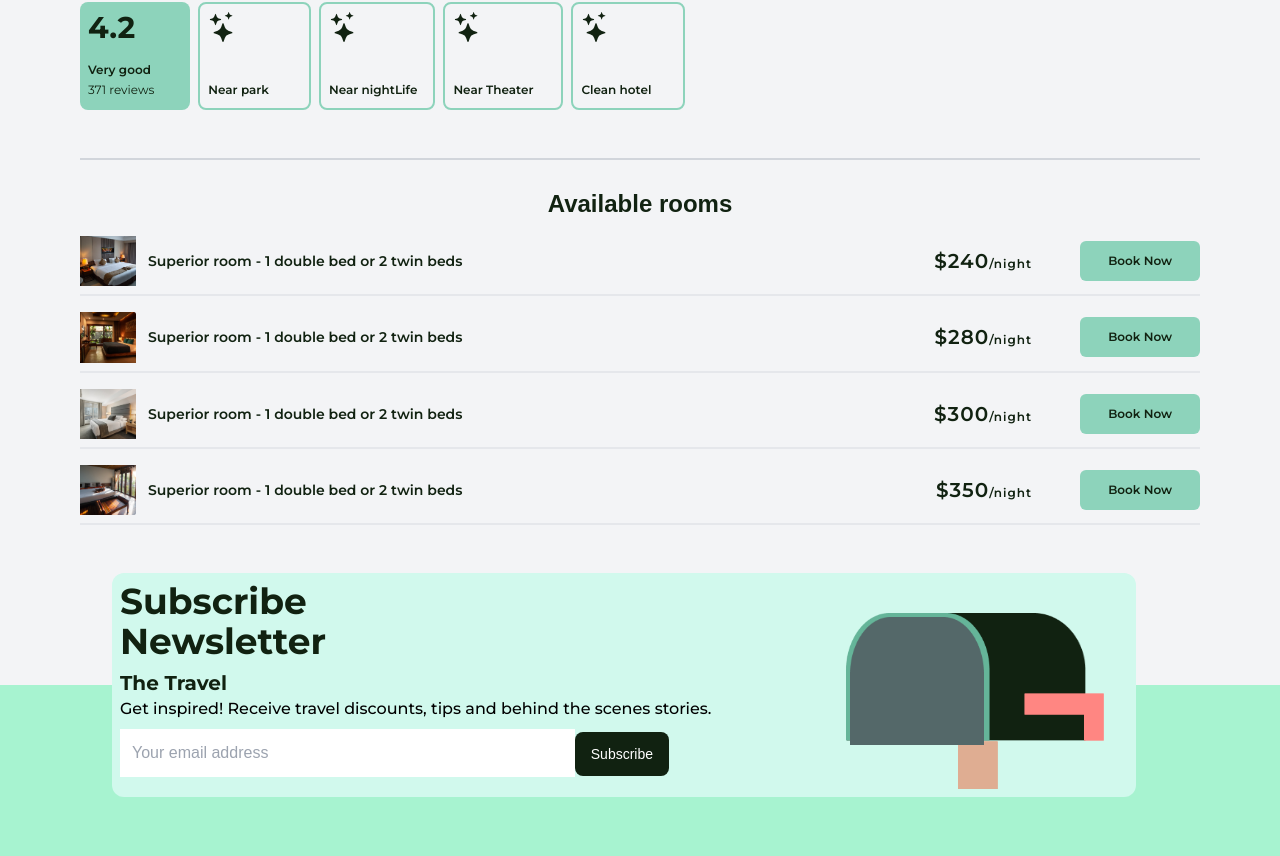
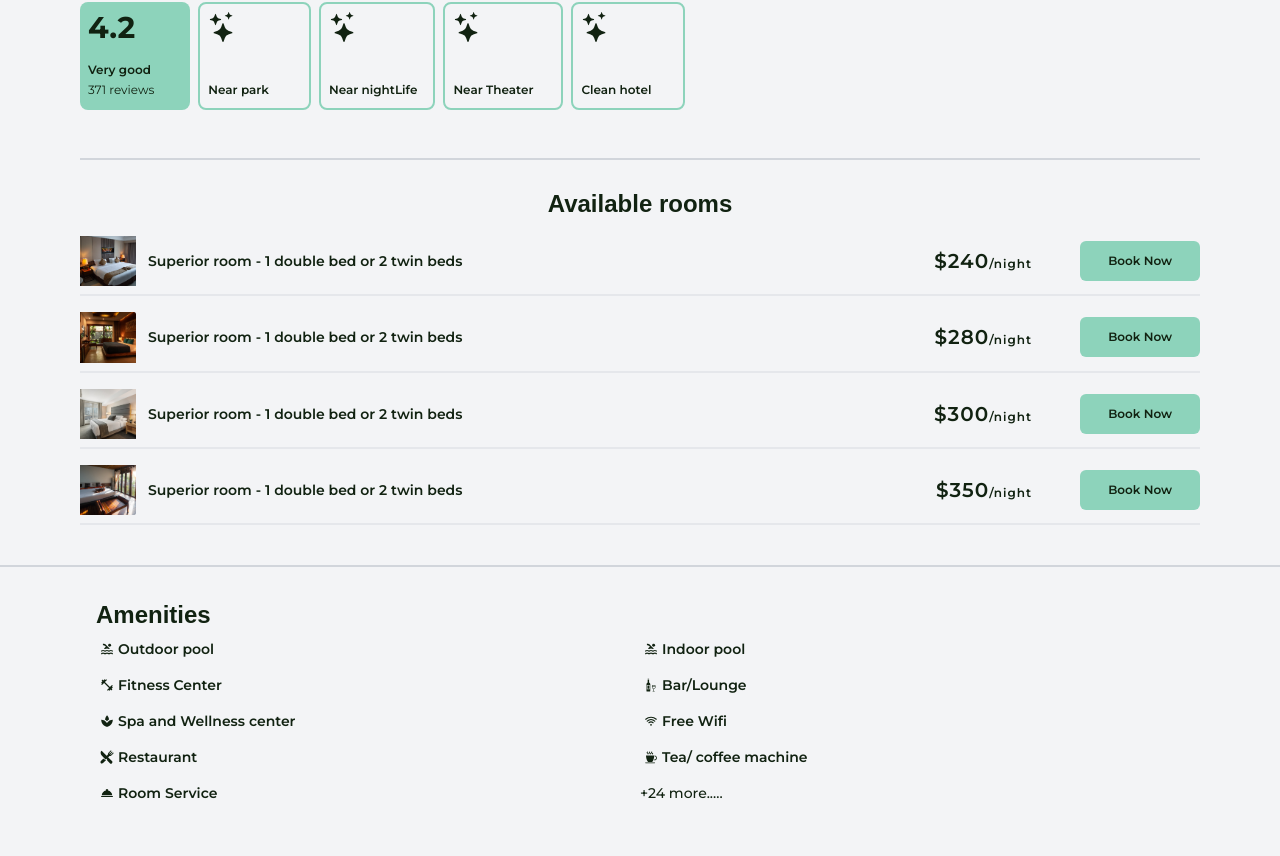
Before and after one commit to Heritagify/Travelling-Website, a React (Vite) app: page /hotelListing in a window 1280 px wide. Shown: the part 864-1720 px from the top of the page. Built offline with nearby package versions, Linux system fonts and the light colour scheme; a web font is replaced by a local one.

Commit message:
hotellisting

```diff
--- a/src/HotelFlows/HotelListing.jsx
+++ b/src/HotelFlows/HotelListing.jsx
@@ -10,6 +10,19 @@ import { IoIosStar } from 'react-icons/io';
 import { IoShareSocial } from "react-icons/io5";
 import { FaHeart } from 'react-icons/fa';
 import { BsStars } from "react-icons/bs";
+import { MdPool } from "react-icons/md";
+import { GiWineBottle } from "react-icons/gi";
+import { MdSpa } from "react-icons/md";
+import { IoRestaurant } from "react-icons/io5";
+import { MdRoomService } from "react-icons/md";
+import { MdFitnessCenter } from "react-icons/md";
+import { IoWifi } from "react-icons/io5";
+import { GiCoffeeCup } from "react-icons/gi";
+
+
+
+
+
 
 
 // images
@@ -148,12 +161,31 @@ const HotelListing = () => {
         </div>
       </div>
 
-      <div className='space-y-2'>
-      <h1 className='text-3xl md:text-2xl text-center text-blackGreen font-semibold'>Available rooms</h1>
-      {rooms.map((room, index) => (
-        <RoomItem key={index} room={room} />
-      ))}
-    </div>
+      <div className='space-y-2 border-b-2 border-gray-300 pb-10'>
+        <h1 className='text-3xl md:text-2xl text-center text-blackGreen font-semibold'>Available rooms</h1>
+        {rooms.map((room, index) => (
+          <RoomItem key={index} room={room} />
+        ))}
+      </div>
+
+      <div className='mx-4 md:mx-24 pt-8'>
+      <h2 className='text-3xl md:text-2xl text-blackGreen font-semibold'>Amenities</h2>
+      <div className='md:grid grid-cols-2 text-blackGreen md:space-y-0 text-lg md:text-sm font-monts font-semibold'>
+        <button className='flex gap-1 hover:bg-blackGreen hover:text-mintGreen items-center p-1 py-2 rounded-xl hover:px-24 md:hover:px-16 md:mr-44'><MdPool />Outdoor pool</button>
+        <button className='flex gap-1 hover:bg-blackGreen hover:text-mintGreen items-center p-1 py-2 rounded-xl hover:px-8 md:hover:px-16 md:mr-44'><MdPool />Indoor pool</button>
+        <button className='flex gap-1 hover:bg-blackGreen hover:text-mintGreen items-center p-1 py-2 rounded-xl hover:px-8 md:hover:px-16 md:mr-44'> <MdFitnessCenter />Fitness Center</button>
+        <button className='flex gap-1 hover:bg-blackGreen hover:text-mintGreen items-center p-1 py-2 rounded-xl hover:px-8 md:hover:px-16 md:mr-44'> <GiWineBottle />Bar/Lounge</button>
+        <button className='flex gap-1 hover:bg-blackGreen hover:text-mintGreen items-center p-1 py-2 rounded-xl hover:px-8 md:hover:px-16 md:mr-44'> <MdSpa />Spa and Wellness center</button>
+        <button className='flex gap-1 hover:bg-blackGreen hover:text-mintGreen items-center p-1 py-2 rounded-xl hover:px-8 md:hover:px-16 md:mr-44'><IoWifi />Free Wifi</button>
+        <button className='flex gap-1 hover:bg-blackGreen hover:text-mintGreen items-center p-1 py-2 rounded-xl hover:px-8 md:hover:px-16 md:mr-44'><IoRestaurant />Restaurant</button>
+        <button className='flex gap-1 hover:bg-blackGreen hover:text-mintGreen items-center p-1 py-2 rounded-xl hover:px-8 md:hover:px-16 md:mr-44'> <GiCoffeeCup />Tea/ coffee machine </button>
+        <button className='flex gap-1 hover:bg-blackGreen hover:text-mintGreen items-center p-1 py-2 rounded-xl hover:px-8 md:hover:px-16 md:mr-44'> <MdRoomService />Room Service</button>
+        <button className='flex gap-1 font-medium text-red-500p-1 py-2'>+24 more.....</button>
+
+      </div>
+
+      </div>
+
       <Footer/>
     </div>
   )
```
